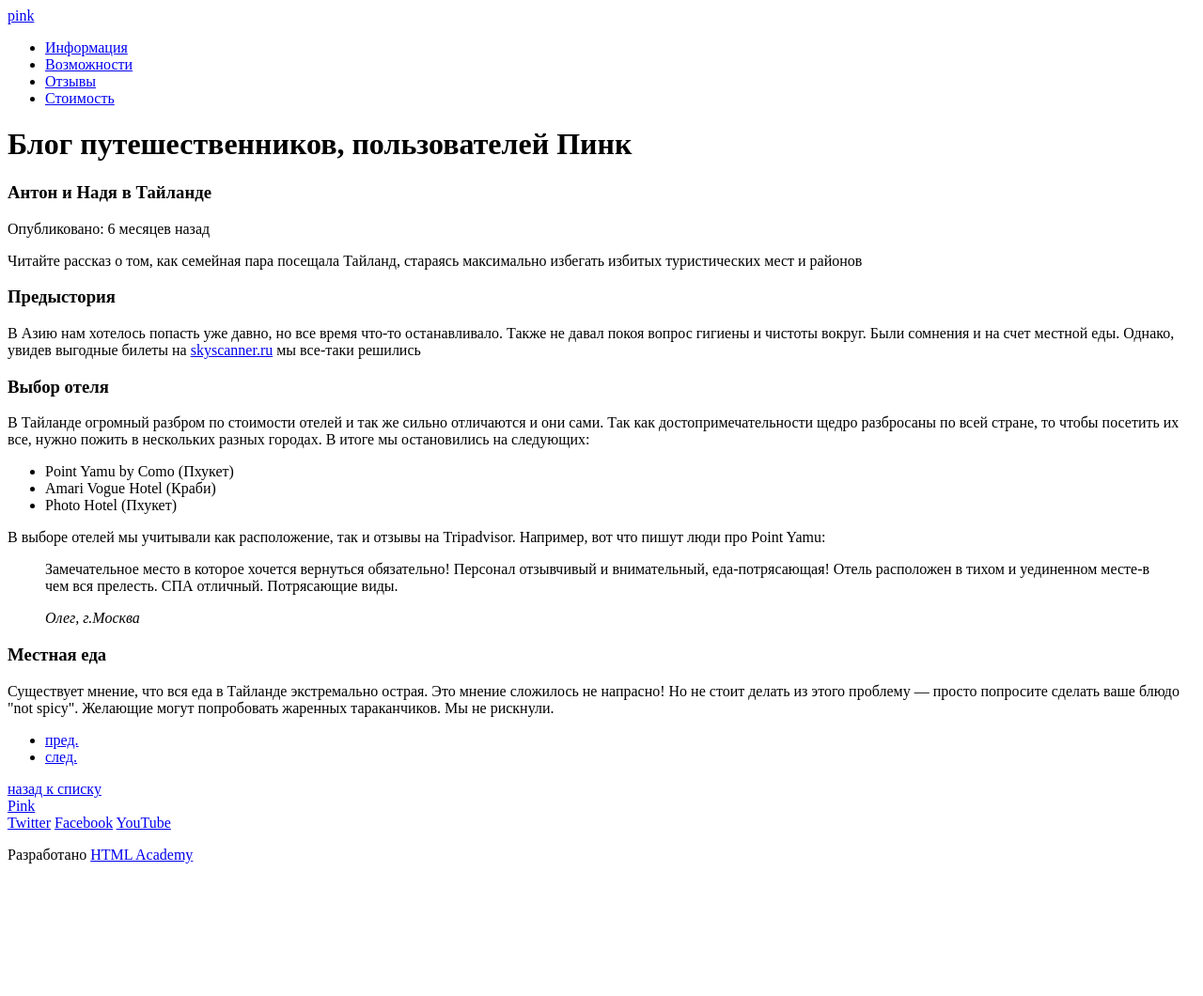
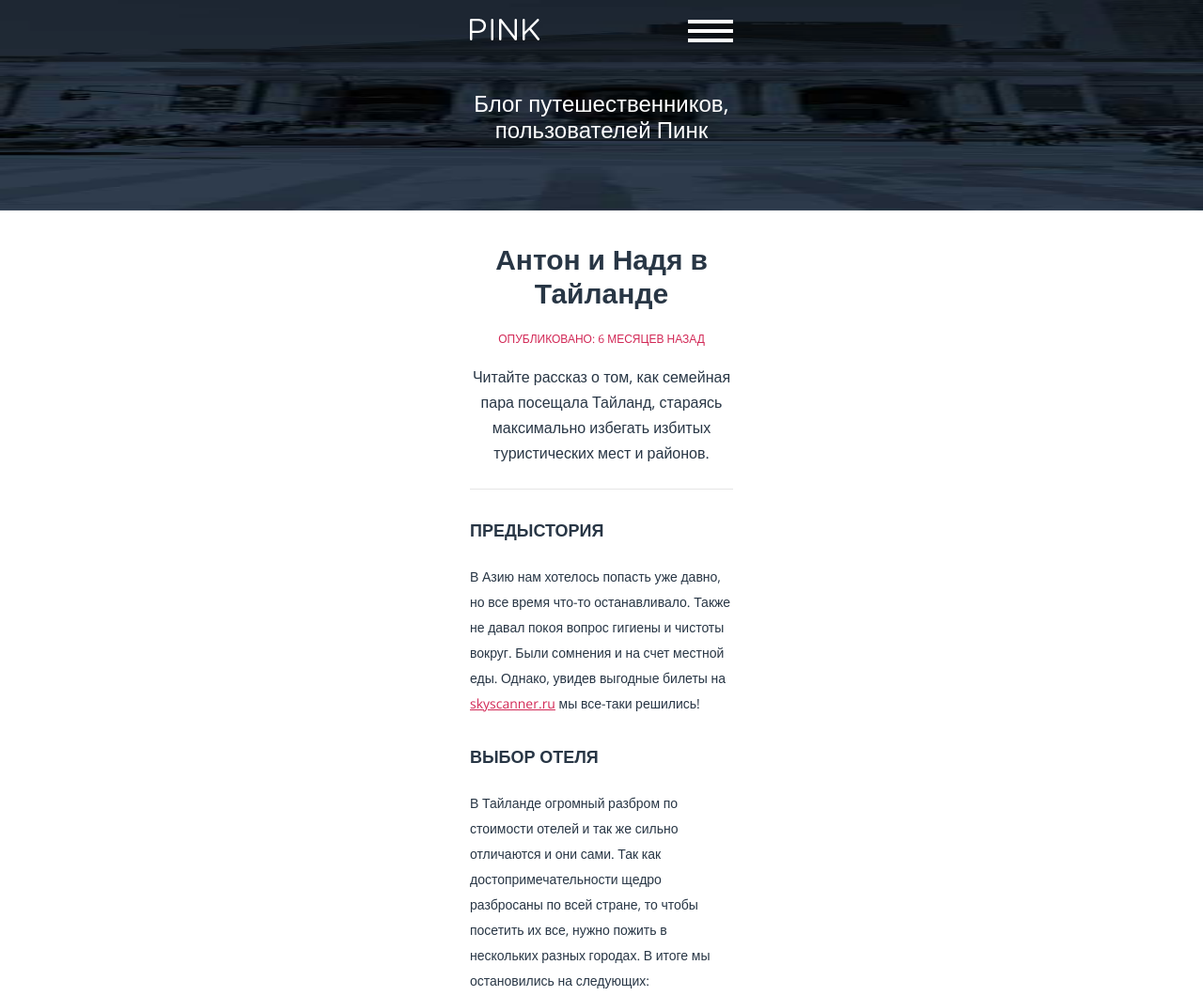
Before and after one commit to katesheleh/43436-pink, a website: page post.html in a window 1280 px wide. Shown: the top 1060 px of the page at 94% size. Before the commit the page ends 935 px from the top, so only its background shows below. Drawn offline with nearby package versions, Linux system fonts and the light colour scheme.

Commit message:
module4-task1

```diff
--- a/less/blocks/article-preview.less
+++ b/less/blocks/article-preview.less
@@ -1,5 +1,5 @@
 .article-preview {
-  adding: 24px 0 8px 0;
+  padding: 24px 0 8px 0;
   border-bottom: 1px solid @border-color;
 
 
--- a/post.html
+++ b/post.html
@@ -4,15 +4,19 @@
   <meta charset="UTF-8">
   <title>Pink Post</title>
   <link href='http://fonts.googleapis.com/css?family=Open+Sans&subset=cyrillic,latin' rel='stylesheet' type='text/css'>
-</head>
+  <link rel="stylesheet" href="css/style.css"></head>
 <body>
   <div class="page-wrapper">
     <header class="page-header">
-            <div class="page-header__container-top">
+      <div class="page-header__container-top page-header--interior">
         <div class="headline">
           <div class="container">
-                        <a href="#" class="headline__logo">pink</a>
-                        <nav class="nav-menu">
+            <a href="index.html" class="headline__logo" target="_blank">pink</a>
+            <a class="nav-menu__btn js-menu-control" href="#">
+              <span>меню</span>
+            </a>
+          </div>
+          <nav class="nav-menu js-menu">
             <ul class="nav-menu__list">
               <li class="nav-menu__item">
                 <a href="#" class="nav-menu__link">Информация</a>
@@ -29,7 +33,6 @@
             </ul>
           </nav>
         </div>
-                </div>
         <div class="container">
           <h1 class="page-header__title">Блог путешественников, пользователей Пинк</h1>
         </div>
@@ -44,16 +47,16 @@
               Опубликовано:
               <time datetime="2014-12" class="post__time">6 месяцев назад</time>
             </span>
-                        <p class="section-preview__announce">
-                            Читайте рассказ о том, как семейная пара посещала Тайланд, стараясь максимально избегать избитых туристических мест и районов
+            <p class="post__announce">
+              Читайте рассказ о том, как семейная пара посещала Тайланд, стараясь максимально избегать избитых туристических мест и районов.
             </p>
           </section>
           <section class="post__story">
             <h3 class="post__subtitle">Предыстория</h3>
             <p class="post__text">
               В Азию нам хотелось попасть уже давно, но все время что-то останавливало. Также не давал покоя вопрос гигиены и чистоты вокруг. Были сомнения и на счет местной еды. Однако, увидев выгодные билеты на
-                            <a href="http://skyscanner.ru" class="article__link" target="_blank">skyscanner.ru</a>
-                            мы все-таки решились
+              <a href="http://skyscanner.ru" class="post__link" target="_blank">skyscanner.ru</a>
+              мы все-таки решились!
             </p>
             <h3 class="post__subtitle">Выбор отеля</h3>
             <p class="post__text">
@@ -79,15 +82,17 @@
             </p>
           </section>
         </article>
-                <ul class="pagination">
-                    <li>
+        <ul class="pagination pagination--post">
+          <li class="pagination__item1">
             <a href="#" class="pagination__link">пред.</a>
           </li>
-                    <li>
+          <li class="pagination__item2">
             <a href="#" class="pagination__link">след.</a>
           </li>
+          <li class="pagination__item3">
+            <a href="#" class="pagination__link return">назад к списку</a>
+          </li>
         </ul>
-                <a href="#" class="pagination__return">назад к списку</a>
       </div>
     </main>
     <footer class="page-footer">
@@ -105,5 +110,6 @@
       </div>
     </footer>
   </div>
+  <script src="js/scripts.js"></script>
 </body>
 </html>
```
Also changed, not shown: blog.html (+2 -1 lines), form.html (+10 -10 lines). Lines whose indentation alone changed are shown as unchanged.
